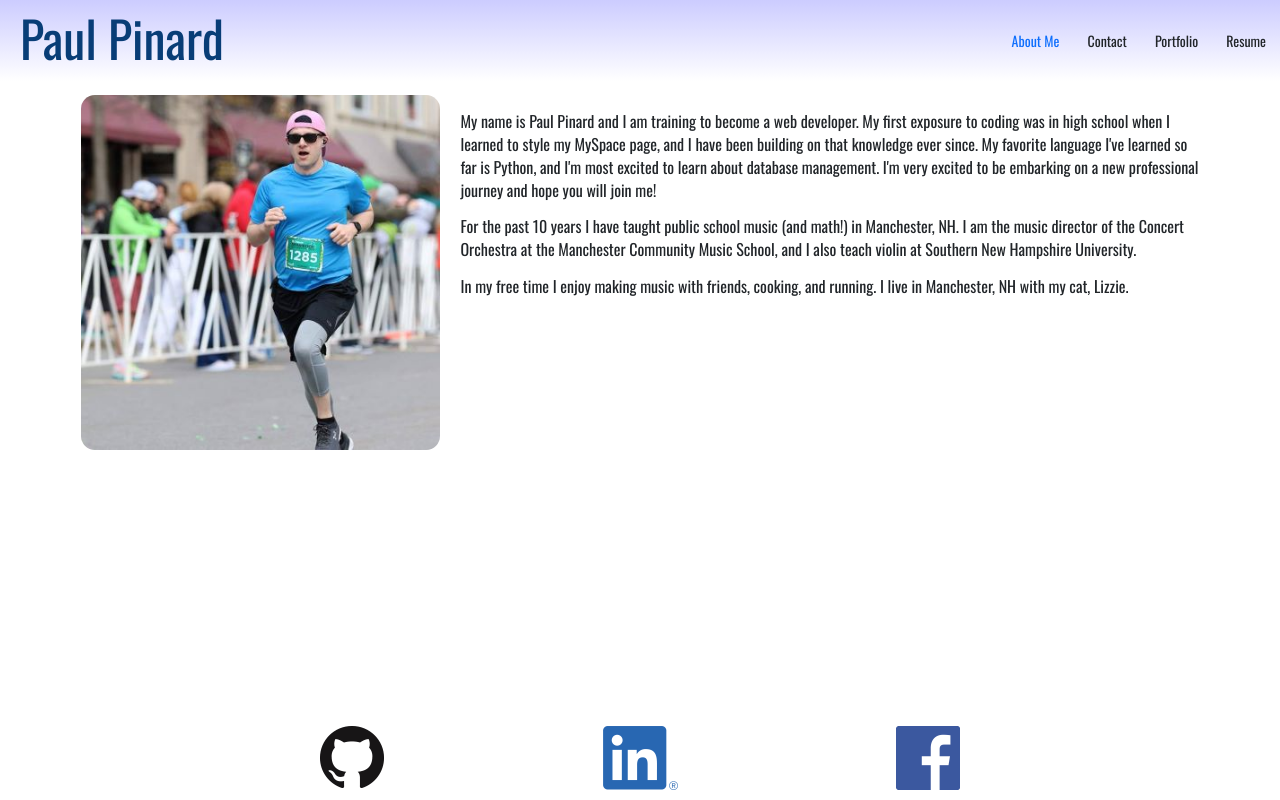
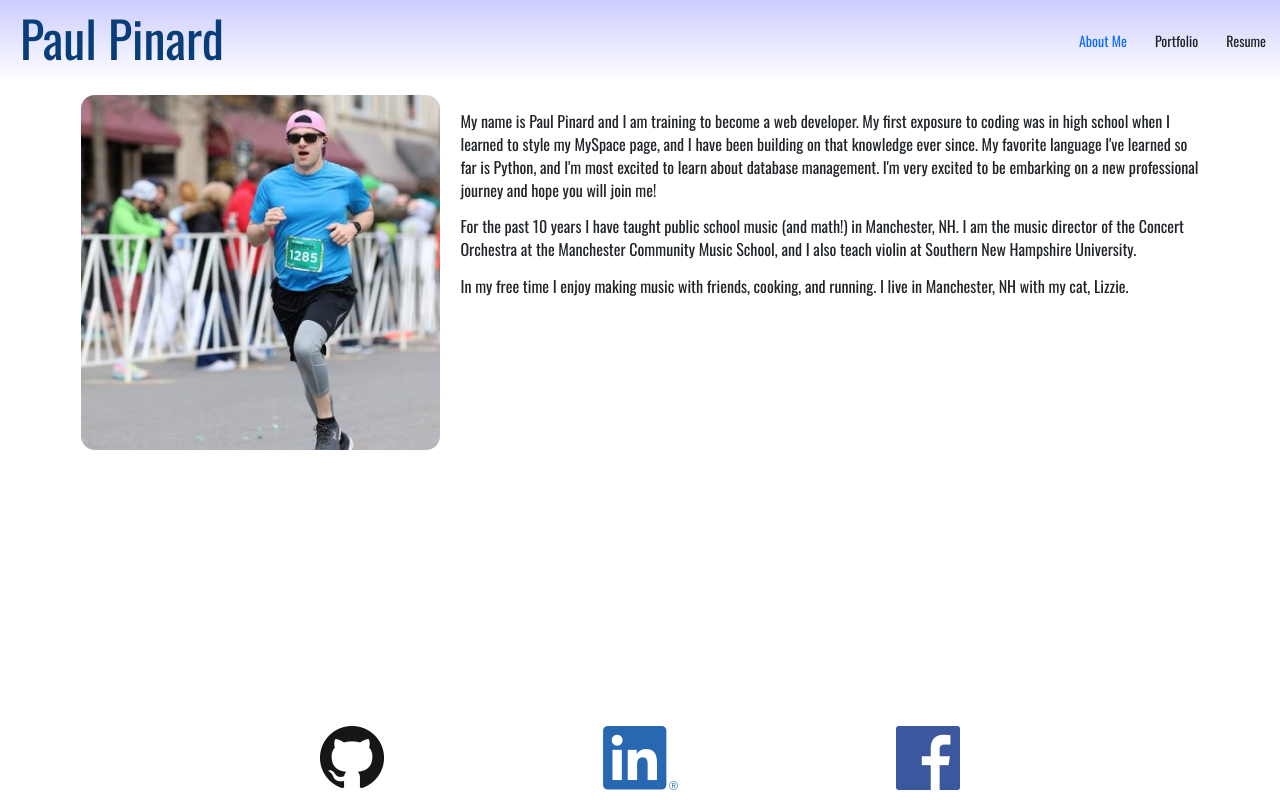
Before and after one commit to pikaypi/pinard-react-portfolio, a React (Create React App) app: page / in a window 1280 px wide. Built offline with nearby package versions, Linux system fonts and the light colour scheme.

Commit message:
temp remove contact page

```diff
--- a/src/components/Navbar.js
+++ b/src/components/Navbar.js
@@ -11,11 +11,11 @@
             About Me
           </a>
         </li>
-        <li className='nav-item'>
+        {/* <li className='nav-item'>
           <a href='#contact' onClick={() => handlePageChange('contact')} className={currentPage === 'contact' ? 'nav-link active' : 'nav-link text-dark'}>
             Contact
           </a>
-        </li>
+        </li> */}
         <li className='nav-item'>
           <a href='#portfolio' onClick={() => handlePageChange('portfolio')} className={currentPage === 'portfolio' ? 'nav-link active' : 'nav-link text-dark'}>
             Portfolio
```
